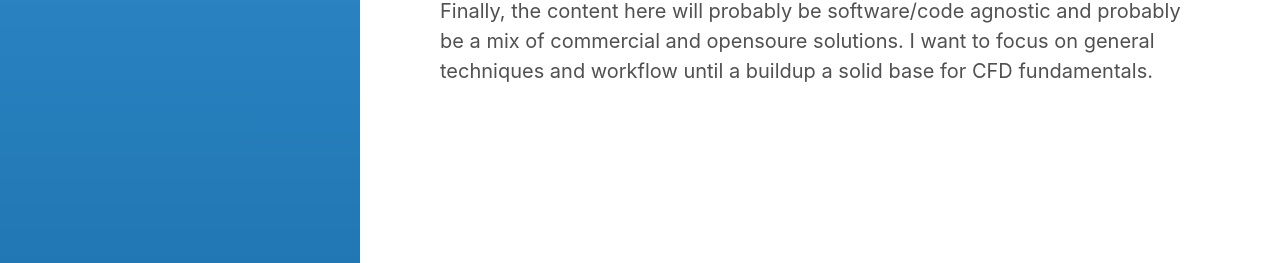
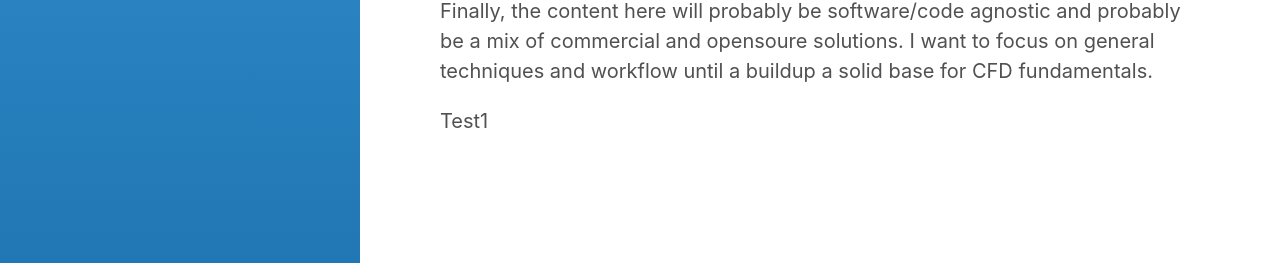
Before and after one commit to VirtualAeroLab/VirtualAeroLab.github.io, a Jekyll site: the page built from about.md, in a window 1280 px wide. Shown: the part 634-897 px from the top of the page. Built offline with Jekyll 4.4.1, drawn with Linux system fonts in a browser that asks for light colours.

Commit message:
Another commit.

```diff
--- a/about.md
+++ b/about.md
@@ -5,19 +5,21 @@ sidebar_link: true
 ---
 
 
-I am currently a graduate mechanical engineering student that has been introduced to Computational Fluid Dynamics (CFD) as a tool
+<p>I am currently a graduate mechanical engineering student that has been introduced to Computational Fluid Dynamics (CFD) as a tool
 for their graduate project. This site is just going to be a blog where I can explore aspects of CFD in terms of practical application,
 programming solvers to understand the underlying principals, and other aspects such as the mathematics/physics. I am not sure what
 direction I want to take this site, but for right now it will just to be used as a vehicle to explore various topics. As my studies
-progress then I might turn this into a more of a portfolio site, but that depends if I want to continue with this.
+progress then I might turn this into a more of a portfolio site, but that depends if I want to continue with this. </p>
 {: .text-justify}
 
-My current plan is to post every Friday a basic case that I use as a learning tool (such as tutorials for software/codes) or basic
+<p>My current plan is to post every Friday a basic case that I use as a learning tool (such as tutorials for software/codes) or basic
 programming problems. Each month I want to explore some aspect of CFD and at the end of each month there might be a post that will be
 longer than the normal posts I plan on doing. My thinking is I might then progress onto a larger problem that will span more than the
-current planned once a week schedule.
+current planned once a week schedule.</p>
 {: .text-justify}
 
-Finally, the content here will probably be software/code agnostic and probably be a mix of commercial and opensoure solutions. I want to
-focus on general techniques and workflow until a buildup a solid base for CFD fundamentals.
+<p>Finally, the content here will probably be software/code agnostic and probably be a mix of commercial and opensoure solutions. I want to
+focus on general techniques and workflow until a buildup a solid base for CFD fundamentals.</p>
 {: .text-justify}
+
+Test1
```
